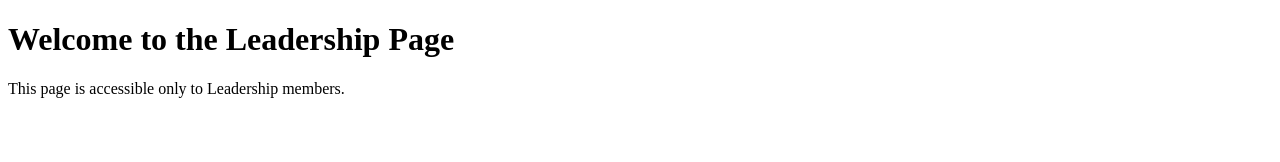
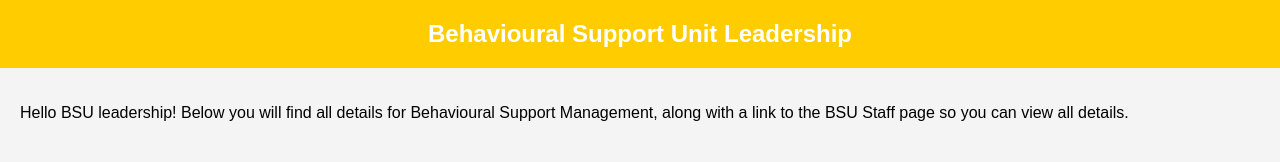
Before and after one commit to pankle999/editabletable, a plain HTML site: page leadership.html in a window 1280 px wide. Drawn offline with Linux system fonts and the light colour scheme.

Commit message:
Update leadership.html
Signed-off-by: pankle999 <daniel@familyhill.me.uk>

```diff
--- a/leadership.html
+++ b/leadership.html
@@ -3,10 +3,31 @@
 <head>
     <meta charset="UTF-8">
     <meta name="viewport" content="width=device-width, initial-scale=1.0">
-    <title>Leadership Page</title>
+    <title>Leadership</title>
+    <style>
+        body {
+            font-family: Arial, sans-serif;
+            margin: 0;
+            padding: 0;
+            background-color: #f4f4f4;
+        }
+        .banner {
+            background-color: #ffcc00;
+            color: white;
+            padding: 20px;
+            text-align: center;
+            font-size: 24px;
+            font-weight: bold;
+        }
+        .content {
+            padding: 20px;
+        }
+    </style>
 </head>
 <body>
-    <h1>Welcome to the Leadership Page</h1>
-    <p>This page is accessible only to Leadership members.</p>
+    <div class="banner">Behavioural Support Unit Leadership</div>
+    <div class="content">
+        <p>Hello BSU leadership! Below you will find all details for Behavioural Support Management, along with a link to the BSU Staff page so you can view all details.</p>
+    </div>
 </body>
 </html>
```
